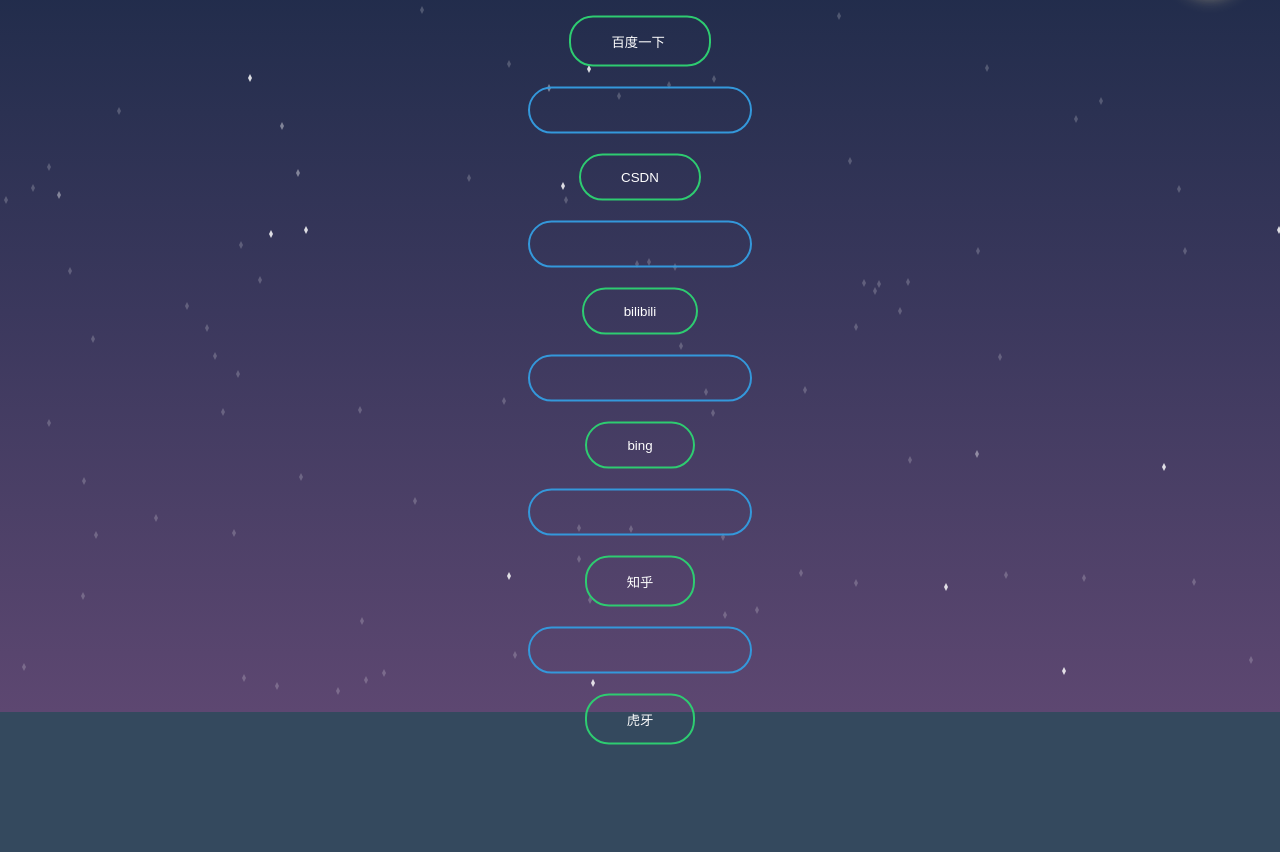
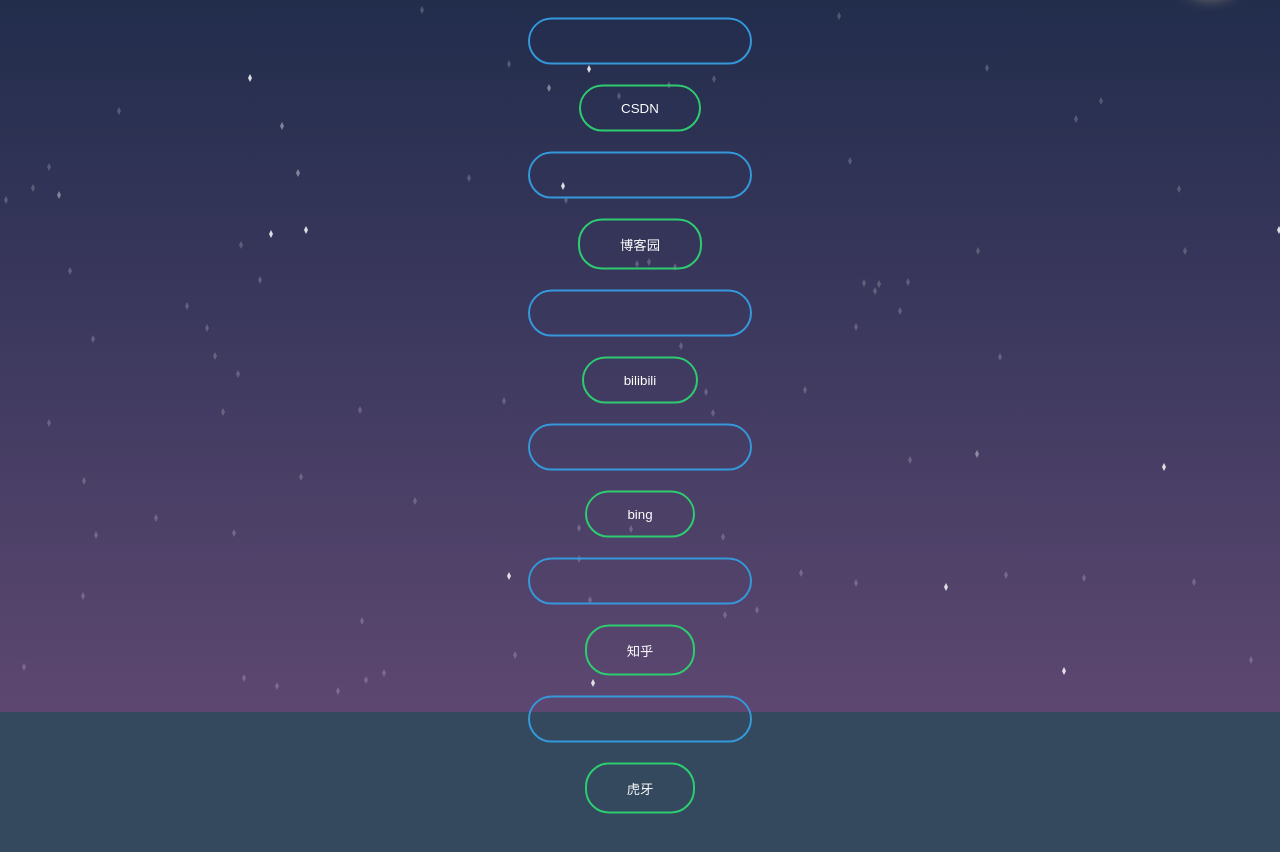
Before and after one commit to achaifight/search, a plain HTML site: page index.html in a window 1280 px wide. Shown: the part 88-940 px from the top of the page. Before the commit the page ends 892 px from the top, so only its background shows below. Drawn offline with Linux system fonts and the light colour scheme.

Commit message:
Update index.html

```diff
--- a/index.html
+++ b/index.html
@@ -16,6 +16,10 @@
 		<form action="https://so.csdn.net/so/search" method="get">
 			<input type="text" name="q">
 			<input type="submit" value="CSDN"/>
+		</form>
+                <form action="https://zzk.cnblogs.com/s" method="get">
+			<input type="text" name="s">
+			<input type="submit" value="博客园"/>
 		</form>
 		<form action="https://search.bilibili.com/all" method="get">
 			<input type="text" name="keyword">
```
